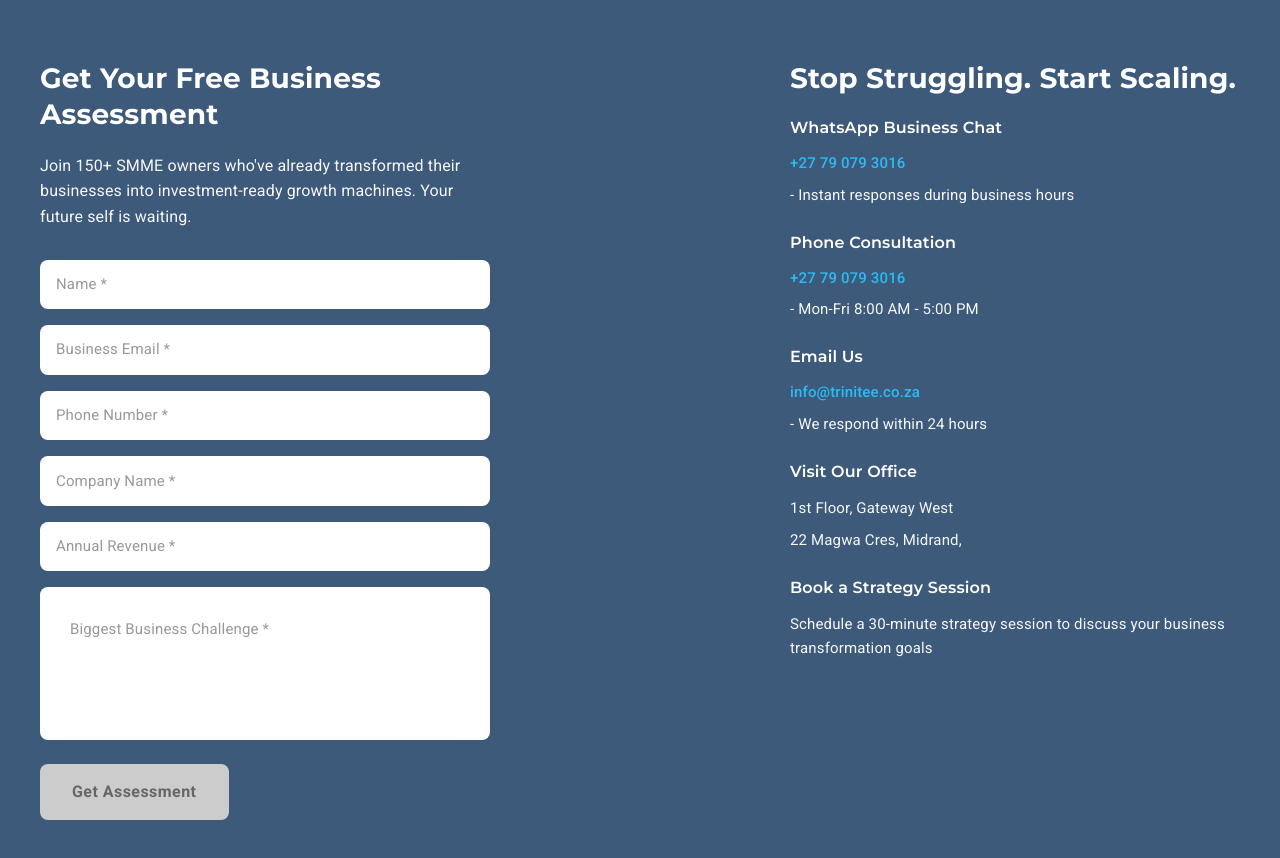
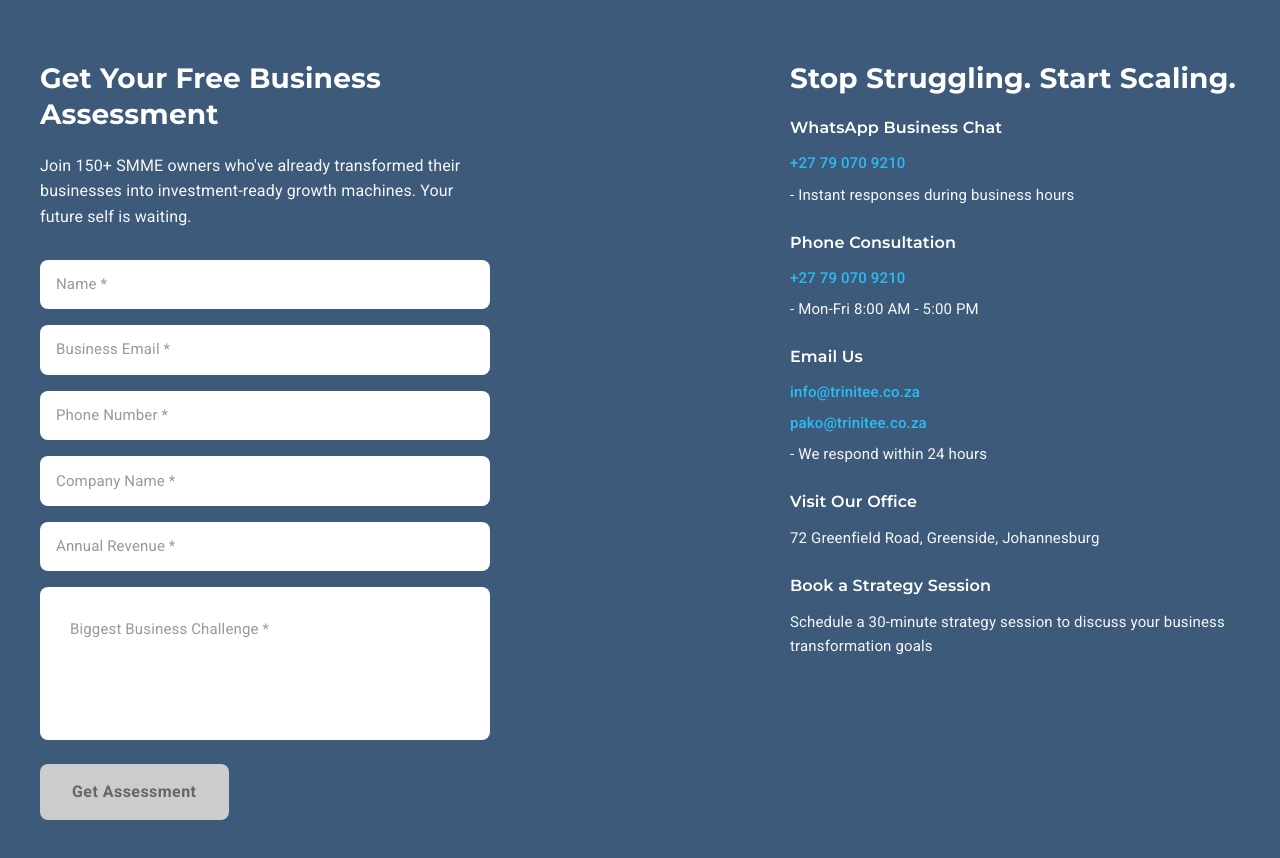
Before and after one commit to KabeloM06/Trinitee-website, a React (Vite) app: page /scroll in a window 1280 px wide. Built offline with nearby package versions, Linux system fonts and the light colour scheme; no server answers.

Commit message:
updated contact details in footer

```diff
--- a/src/components/Footer.tsx
+++ b/src/components/Footer.tsx
@@ -193,16 +193,16 @@ const Footer: React.FC = () => {
           <ContactInfo>
             <ContactItem>
               <ContactLabel>WhatsApp Business Chat</ContactLabel>
-              <ContactLink href="https://wa.me/27790793016" target="_blank" rel="noopener noreferrer">
-                +27 79 079 3016
+              <ContactLink href="https://wa.me/27790709210" target="_blank" rel="noopener noreferrer">
+                +27 79 070 9210
               </ContactLink>
               <ContactDetail>- Instant responses during business hours</ContactDetail>
             </ContactItem>
 
             <ContactItem>
               <ContactLabel>Phone Consultation</ContactLabel>
-              <ContactLink href="tel:+27790793016">
-                +27 79 079 3016
+              <ContactLink href="tel:+27790709210">
+                +27 79 070 9210
               </ContactLink>
               <ContactDetail>- Mon-Fri 8:00 AM - 5:00 PM</ContactDetail>
             </ContactItem>
@@ -212,13 +212,17 @@ const Footer: React.FC = () => {
               <ContactLink href="mailto:info@trinitee.co.za">
                 info@trinitee.co.za
               </ContactLink>
+              <ContactLink href="mailto:pako@trinitee.co.za">
+                pako@trinitee.co.za
+              </ContactLink>
               <ContactDetail>- We respond within 24 hours</ContactDetail>
             </ContactItem>
 
             <ContactItem>
               <ContactLabel>Visit Our Office</ContactLabel>
-              <ContactDetail>1st Floor, Gateway West</ContactDetail>
-              <ContactDetail>22 Magwa Cres, Midrand,</ContactDetail>
+              <ContactDetail>72 Greenfield Road, Greenside, Johannesburg</ContactDetail>
+              {/* <ContactDetail>Greenside</ContactDetail>
+              <ContactDetail>Johannesburg</ContactDetail> */}
             </ContactItem>
 
             <ContactItem>
```
